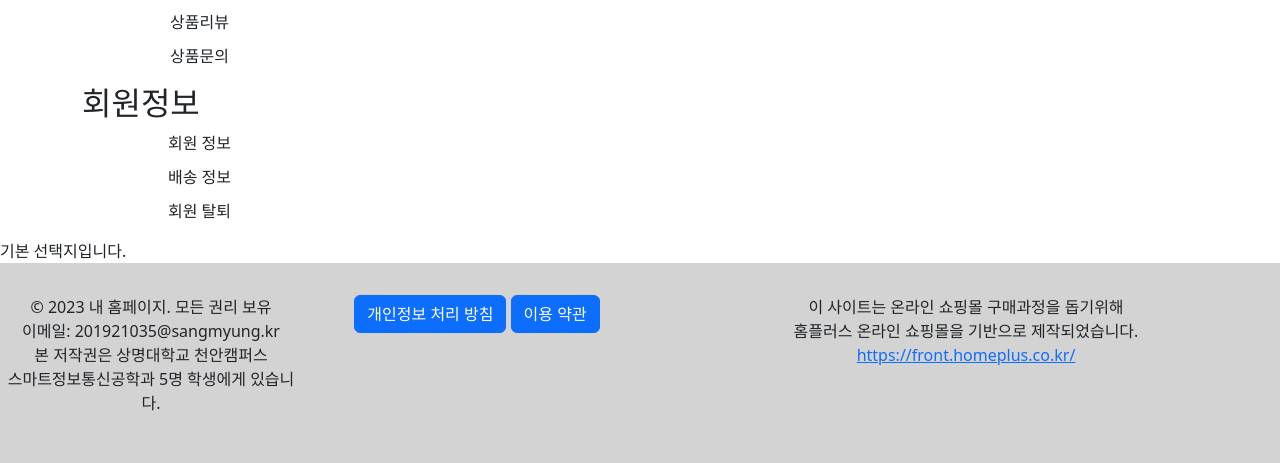
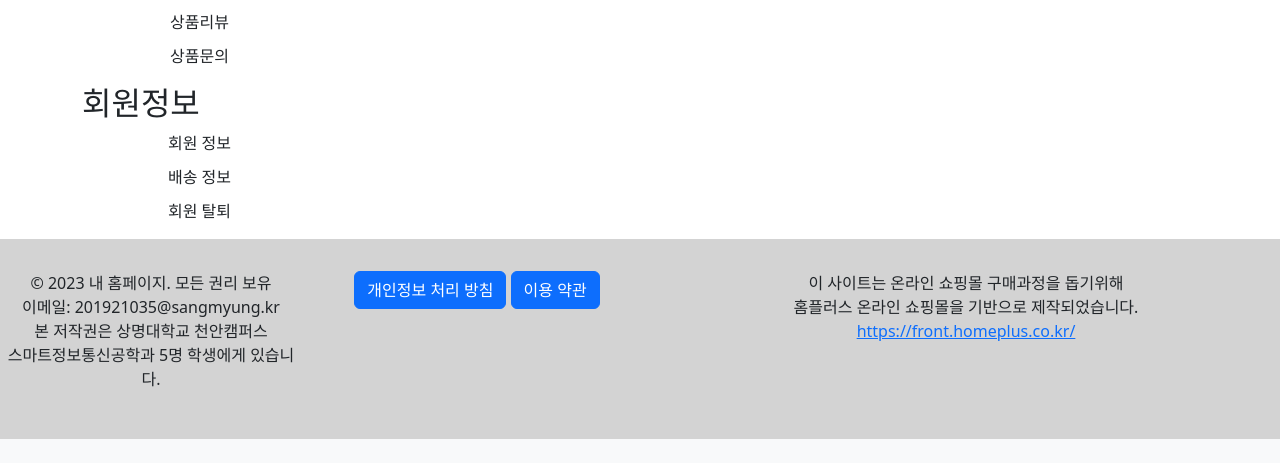
Before and after one commit to astraglus03/likelion_publish, a Django app: page /mypage/1/ in a window 1280 px wide. Shown: the part 576-1039 px from the top of the page. After the commit the page ends 1015 px from the top, so only its background shows below. Run offline with Django 4.2, Linux system fonts and the light colour scheme; data comes from the database, SQL or seed files in the repository; grey boxes labelled with a size stand in for pictures from a placeholder-image service; some libraries are stand-ins or nearby versions.

Commit message:
멋쟁이사자처럼 11기 해커톤 배포용 코드 커밋

```diff
--- a/likelion_helpyou/helpyou/templates/helpyou/mypage.html
+++ b/likelion_helpyou/helpyou/templates/helpyou/mypage.html
@@ -274,20 +274,6 @@ function showOrderInfo() {
   }, 1000);
   }
 
-
-
-
-
-
-        var urlParams = new URLSearchParams(window.location.search);
-        var selectedText = urlParams.get('selectedText');
-
-        if (selectedText) {
-            document.write("선택한 가격: " + selectedText);
-        } else {
-            document.write('기본 선택지입니다.');
-        }
-
         </script>
 
     {% endblock %}
```
